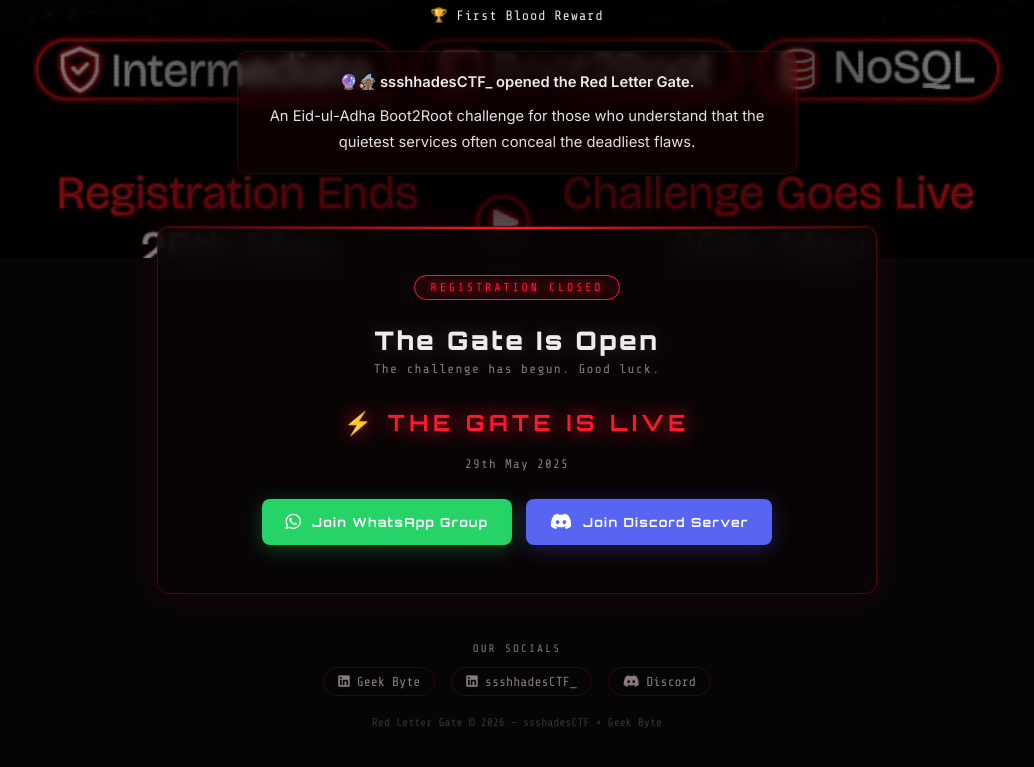
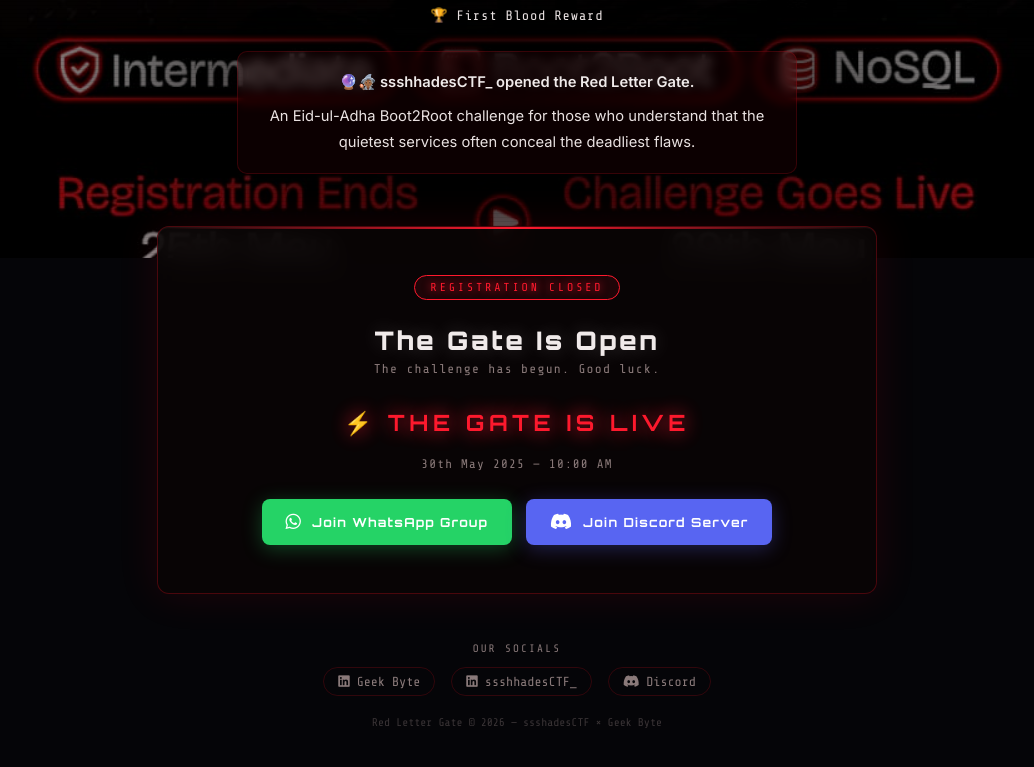
Before and after one commit to Mazonia/reddletter-form, a plain HTML site: page index.html in a window 1280 px wide. Shown: the part 542-1309 px from the top of the page, without its empty margins (123-1157 px from the left). Drawn offline with nearby package versions, Linux system fonts and the light colour scheme.

Commit message:
Update countdown target to 30th May at 10am

```diff
--- a/index.html
+++ b/index.html
@@ -82,7 +82,7 @@
           <span class="countdown-label">Seconds</span>
         </div>
       </div>
-      <p class="countdown-date">29th May 2025</p>
+      <p class="countdown-date">30th May 2025 &mdash; 10:00 AM</p>
       <div class="success-actions" style="margin-top:28px">
         <a href="https://chat.whatsapp.com/JvIY40FQ3JvF4fVC98jDYG" target="_blank" class="whatsapp-btn">
           <i class="fa-brands fa-whatsapp" style="font-size:1.1rem"></i>
--- a/script.js
+++ b/script.js
@@ -32,7 +32,7 @@
 
 // Countdown — target: 29 May 2025 midnight local time
 (function () {
-  const TARGET = new Date('2025-05-29T00:00:00');
+  const TARGET = new Date('2025-05-30T10:00:00');
 
   const hoursEl = document.getElementById('cd-hours');
   const minsEl  = document.getElementById('cd-minutes');
@@ -51,7 +51,7 @@
       timerEl.innerHTML = '<span class="countdown-live">&#9889; THE GATE IS LIVE</span>';
       if (titleEl) titleEl.textContent = 'The Gate Is Open';
       if (subEl)   subEl.textContent   = 'The challenge has begun. Good luck.';
-      if (dateEl)  dateEl.textContent  = '29th May 2025';
+      if (dateEl)  dateEl.textContent  = '30th May 2025 — 10:00 AM';
       return;
     }
 
```
